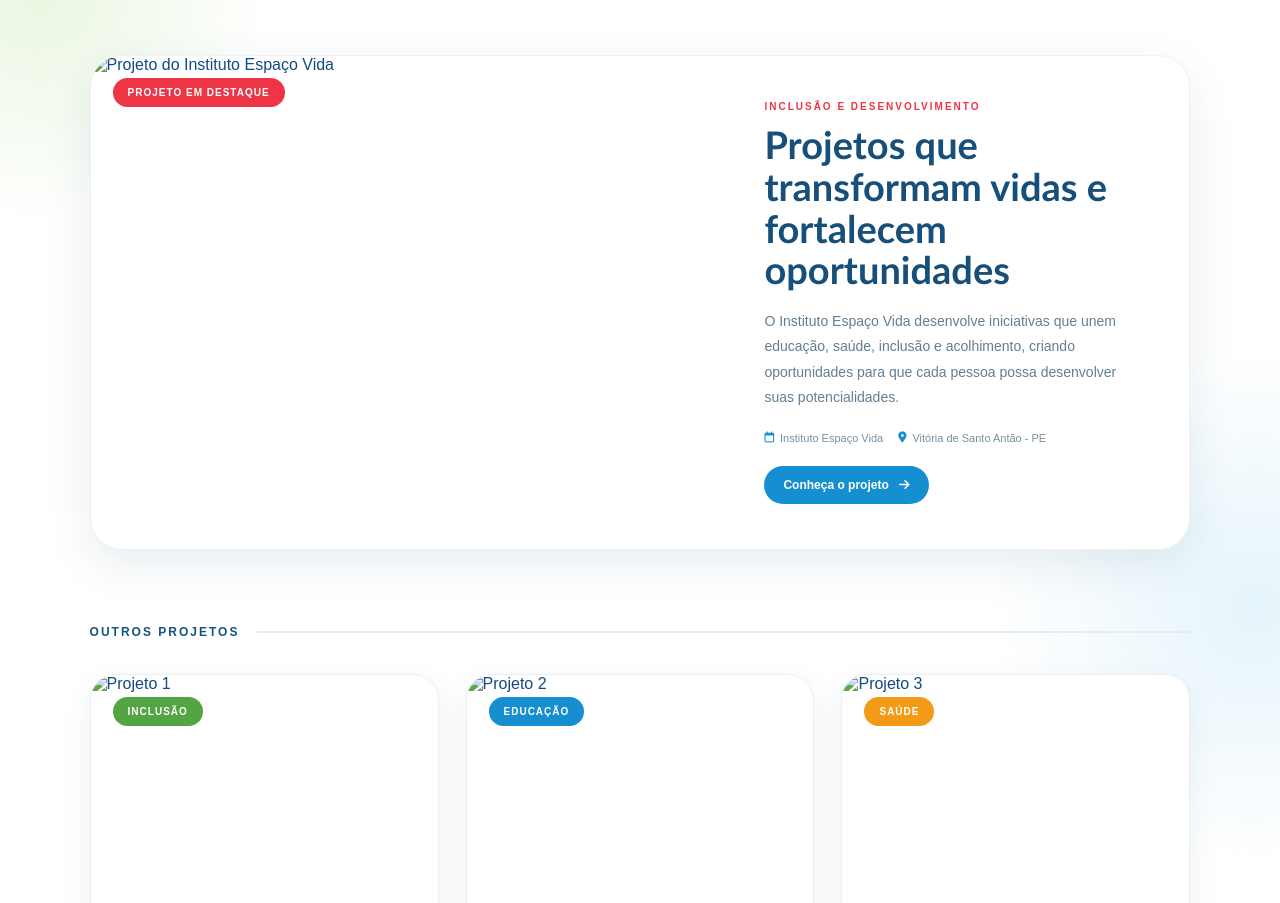
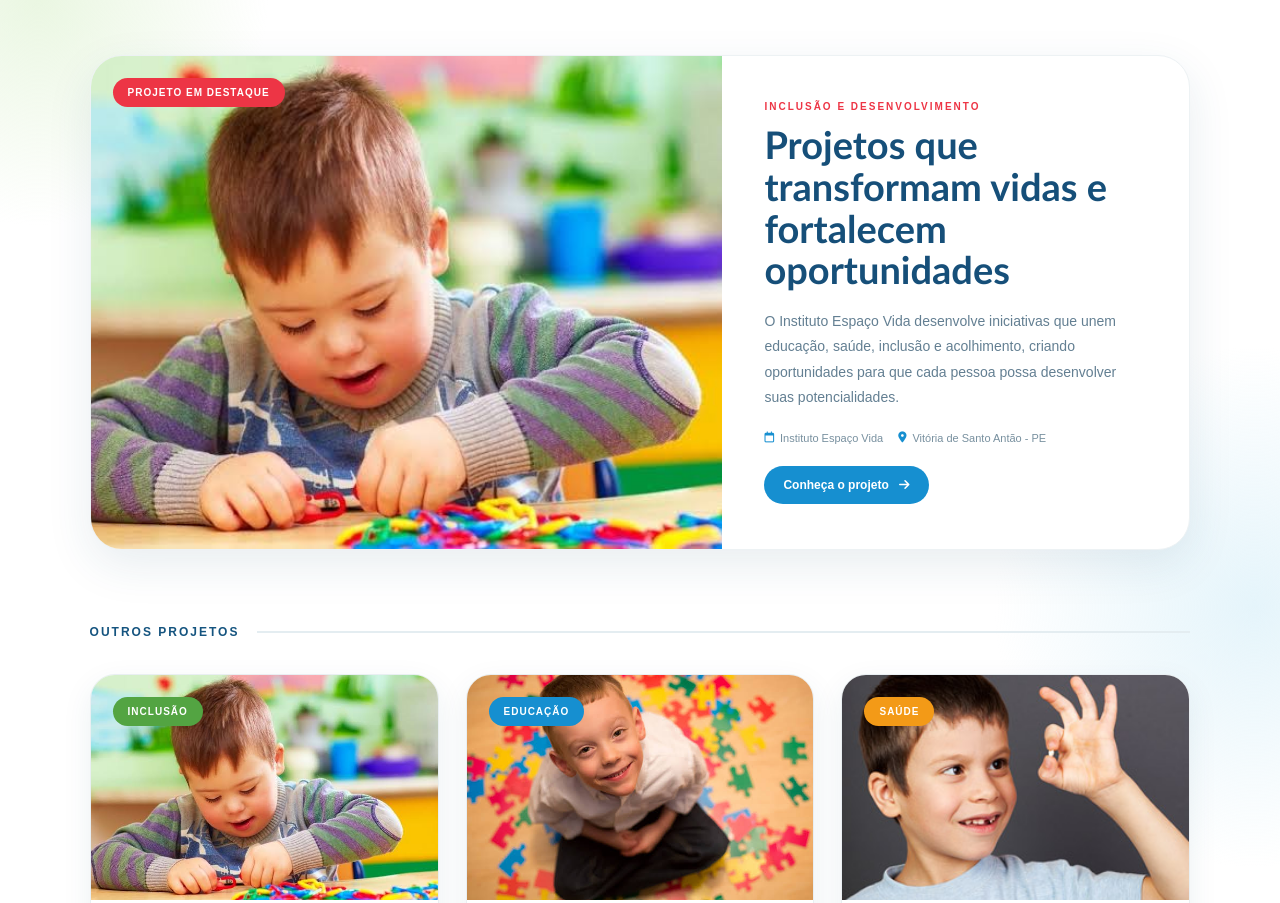
Before and after one commit to ohenriick-dev/IEV-DEMO, a plain HTML site: page Pages/projetos.html in a window 1280 px wide. Shown: the part 407-1310 px from the top of the page. Drawn offline with Linux system fonts and the light colour scheme.

Commit message:
Fix image paths in projetos.html

```diff
--- a/Pages/projetos.html
+++ b/Pages/projetos.html
@@ -4,7 +4,7 @@
 <head>
     <meta charset="UTF-8">
     <meta name="viewport" content="width=device-width, initial-scale=1.0">
-    <link rel="shortcut icon" href="Assets/Icons/iev-logo.png" type="image/x-icon">
+    <link rel="shortcut icon" href="../Assets/Icons/iev-logo.png" type="image/x-icon">
     <title>IEV | Projetos</title>
 
     <link rel="stylesheet" href="../Styles/projetos.css">
@@ -103,7 +103,7 @@
 
             <div class="imagem-destaque">
 
-                <img src="..Assets/Img/projeto1.jpeg"
+                <img src="../Assets/Img/projeto1.jpeg"
                     alt="Projeto do Instituto Espaço Vida">
 
                 <span class="tag destaque-tag">
@@ -182,7 +182,7 @@
 
                 <div class="card-imagem">
 
-                    <img src="..Assets/Img/projeto1.jpeg"
+                    <img src="../Assets/Img/projeto1.jpeg"
                         alt="Projeto 1">
 
                     <span class="tag verde-tag">
@@ -225,7 +225,7 @@
 
                 <div class="card-imagem">
 
-                    <img src="..Assets/Img/projeto2.jpeg"
+                    <img src="../Assets/Img/projeto2.jpeg"
                         alt="Projeto 2">
 
                     <span class="tag azul-tag">
@@ -268,7 +268,7 @@
 
                 <div class="card-imagem">
 
-                    <img src="..Assets/Img/projeto3.jpeg"
+                    <img src="../Assets/Img/projeto3.jpeg"
                         alt="Projeto 3">
 
                     <span class="tag laranja-tag">
@@ -388,7 +388,7 @@
         <div class="rodape-principal container">
 
             <div class="footer-marca">
-                <img src="Assets/Icons/iev-logo.png" alt="IEV">
+                <img src="../Assets/Icons/iev-logo.png" alt="IEV">
                 <strong>INSTITUTO ESPAÇO VIDA<br>
                     DE EDUCAÇÃO, SAÚDE E INCLUSÃO - IEV</strong>
             </div>
```
